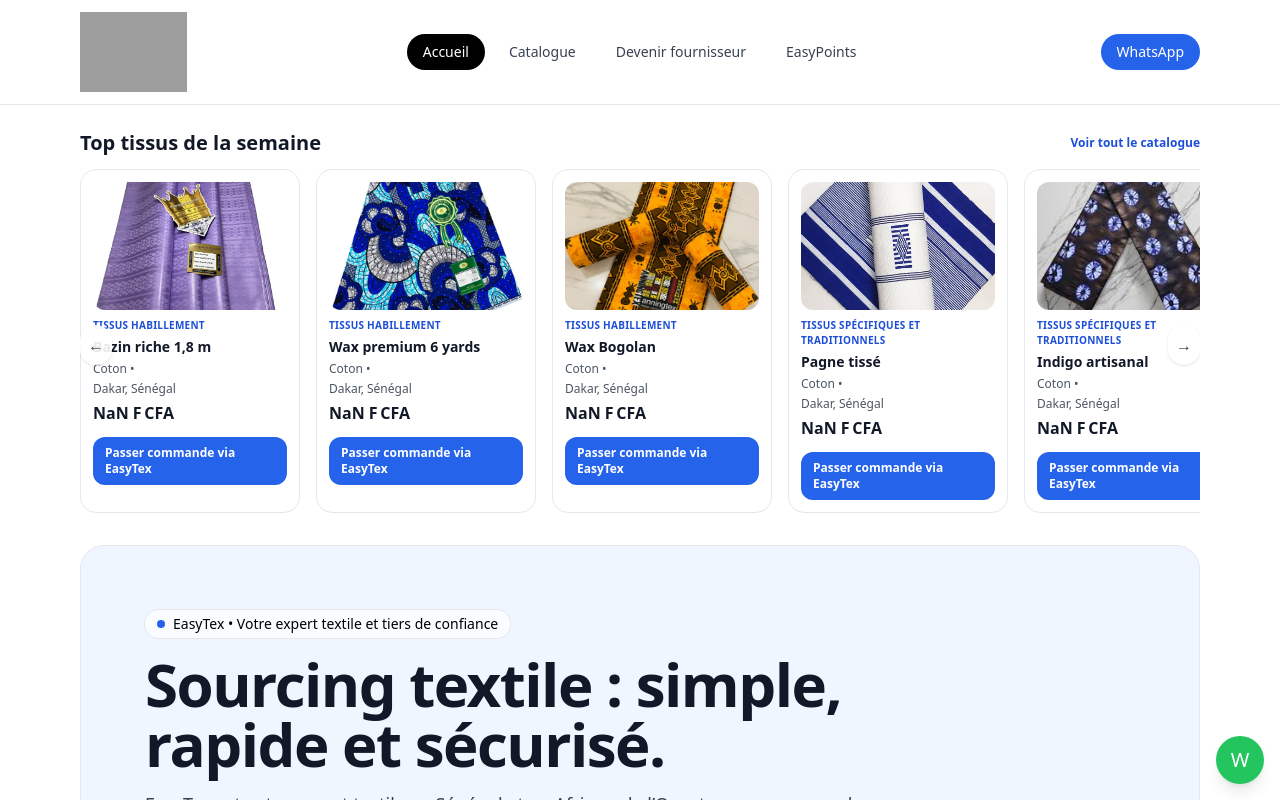
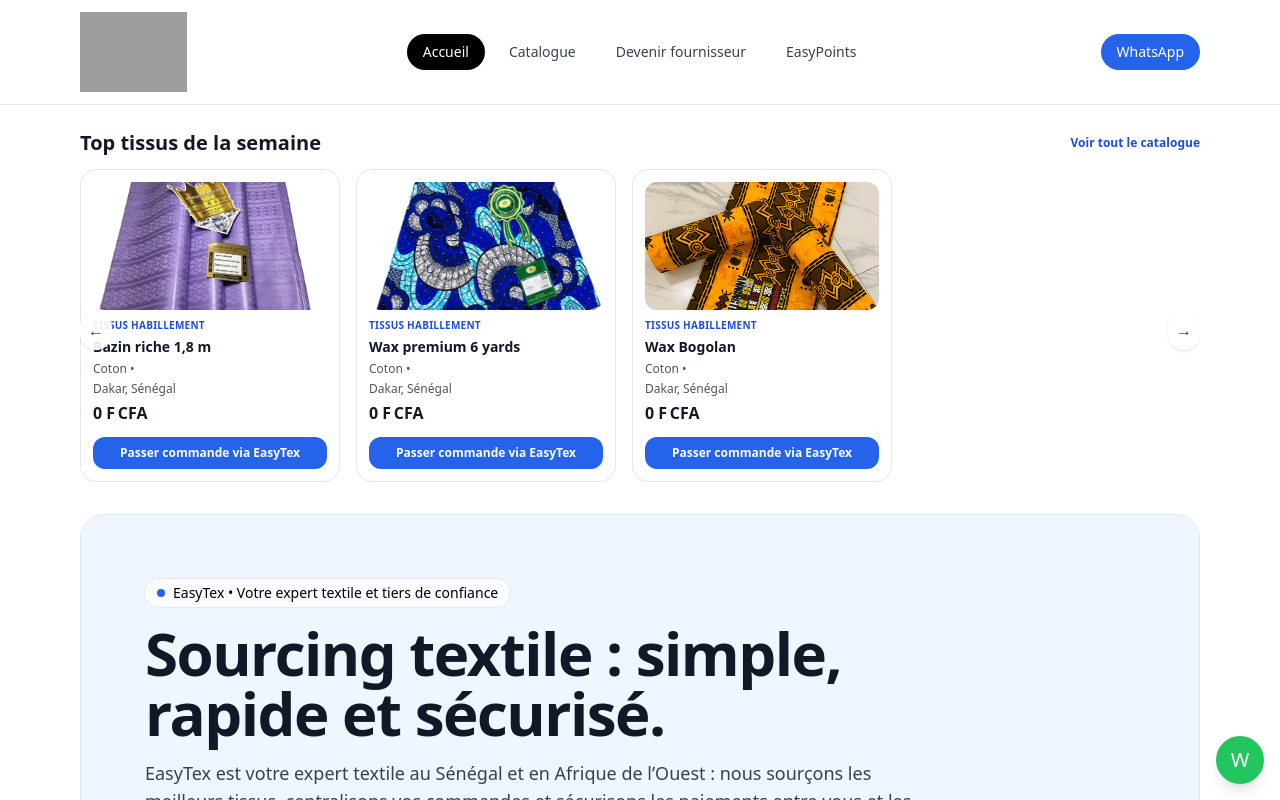
Before and after one commit to Ruth-Ya/easytex-mvp, a React (Vite) app: page / in a window 1280 px wide. Shown: the top 800 px of the page. Built offline with nearby package versions, Linux system fonts and the light colour scheme; grey boxes are pictures that could not be loaded.

Commit message:
Update App.jsx

```diff
--- a/src/App.jsx
+++ b/src/App.jsx
@@ -36,12 +36,16 @@ const DEMO_PRODUCTS = [
   category: "Tissus habillement",
   type: "Bazin",
   color: "Plusieurs couleurs",
-    priceLabel: "sur demande",
+  priceLabel: "Sur demande",
+  price: null,
   material: "Coton",
-    images: ["/catalog/habillement/bazin/TX-BAZ-001/1.jpg", "/catalog/habillement/bazin/TX-BAZ-001/2.jpg"],
+  images: [
+    "/catalog/habillement/bazin/TX-BAZ-001/1.jpg",
+    "/catalog/habillement/bazin/TX-BAZ-001/2.jpg"
+  ],
   featured: true,
   supplierCity: "Dakar",
-    supplierCountry: "Sénégal",
+  supplierCountry: "Sénégal"
 },
 {
   id: "TX-WAX-001",
@@ -49,12 +53,16 @@ const DEMO_PRODUCTS = [
   category: "Tissus habillement",
   type: "Wax",
   color: "Plusieurs couleurs",
-    priceLabel: "sur demande",
+  priceLabel: "Sur demande",
+  price: null,
   material: "Coton",
-    images: ["/catalog/habillement/wax/TX-WAX-001/1.jpg", "/catalog/habillement/wax/TX-WAX-001/2.jpg"],
+  images: [
+    "/catalog/habillement/wax/TX-WAX-001/1.jpg",
+    "/catalog/habillement/wax/TX-WAX-001/2.jpg"
+  ],
   featured: true,
   supplierCity: "Dakar",
-    supplierCountry: "Sénégal",
+  supplierCountry: "Sénégal"
 },
 {
   id: "TX-ANN-001",
@@ -62,91 +70,35 @@ const DEMO_PRODUCTS = [
   category: "Tissus habillement",
   type: "Wax",
   color: "Plusieurs couleurs",
-    priceLabel: "sur demande",
+  priceLabel: "Sur demande",
+  price: null,
   material: "Coton",
-    images: ["/catalog/habillement/anningtex/TX-ANN-001/1.jpeg", "/catalog/habillement/anningtex/TX-ANN-001/2.jpeg", "/catalog/habillement/anningtex/TX-ANN-001/3.jpeg", "/catalog/habillement/anningtex/TX-ANN-001/4.jpeg", "/catalog/habillement/anningtex/TX-ANN-001/5.jpeg", "/catalog/habillement/anningtex/TX-ANN-001/6.jpeg", "/catalog/habillement/anningtex/TX-ANN-001/7.jpeg", "/catalog/habillement/anningtex/TX-ANN-001/8.jpeg", "/catalog/habillement/anningtex/TX-ANN-001/9.jpeg", "/catalog/habillement/anningtex/TX-ANN-001/10.jpeg", "/catalog/habillement/anningtex/TX-ANN-001/11.jpeg", "/catalog/habillement/anningtex/TX-ANN-001/12.jpeg", "/catalog/habillement/anningtex/TX-ANN-001/13.jpeg", "/catalog/habillement/anningtex/TX-ANN-001/14.jpeg", "/catalog/habillement/anningtex/TX-ANN-001/15.jpeg", "/catalog/habillement/anningtex/TX-ANN-001/16.jpeg", "/catalog/habillement/anningtex/TX-ANN-001/17.jpeg", "/catalog/habillement/anningtex/TX-ANN-001/18.jpeg", "/catalog/habillement/anningtex/TX-ANN-001/19.jpeg", "/catalog/habillement/anningtex/TX-ANN-001/20.jpeg"],
+  images: [
+    "/catalog/habillement/anningtex/TX-ANN-001/1.jpeg",
+    "/catalog/habillement/anningtex/TX-ANN-001/2.jpeg",
+    "/catalog/habillement/anningtex/TX-ANN-001/3.jpeg",
+    "/catalog/habillement/anningtex/TX-ANN-001/4.jpeg",
+    "/catalog/habillement/anningtex/TX-ANN-001/5.jpeg",
+    "/catalog/habillement/anningtex/TX-ANN-001/6.jpeg",
+    "/catalog/habillement/anningtex/TX-ANN-001/7.jpeg",
+    "/catalog/habillement/anningtex/TX-ANN-001/8.jpeg",
+    "/catalog/habillement/anningtex/TX-ANN-001/9.jpeg",
+    "/catalog/habillement/anningtex/TX-ANN-001/10.jpeg",
+    "/catalog/habillement/anningtex/TX-ANN-001/11.jpeg",
+    "/catalog/habillement/anningtex/TX-ANN-001/12.jpeg",
+    "/catalog/habillement/anningtex/TX-ANN-001/13.jpeg",
+    "/catalog/habillement/anningtex/TX-ANN-001/14.jpeg",
+    "/catalog/habillement/anningtex/TX-ANN-001/15.jpeg",
+    "/catalog/habillement/anningtex/TX-ANN-001/16.jpeg",
+    "/catalog/habillement/anningtex/TX-ANN-001/17.jpeg",
+    "/catalog/habillement/anningtex/TX-ANN-001/18.jpeg",
+    "/catalog/habillement/anningtex/TX-ANN-001/19.jpeg",
+    "/catalog/habillement/anningtex/TX-ANN-001/20.jpeg"
+  ],
   featured: true,
   supplierCity: "Dakar",
-    supplierCountry: "Sénégal",
-  },
-  {
-    id: "p4",
-    name: "Pagne tissé",
-    category: "Tissus spécifiques et traditionnels",
-    type: "Tissé",
-    color: "Multicolore",
-    priceLabel: "sur demande",
-    material: "Coton",
-    images: ["/p4-1.jpg", "/p4-2.jpg"],
-    featured: true,
-    supplierCity: "Dakar",
-    supplierCountry: "Sénégal",
-  },
-  {
-    id: "p5",
-    name: "Indigo artisanal",
-    category: "Tissus spécifiques et traditionnels",
-    type: "Indigo",
-    color: "Indigo profond",
-    priceLabel: "sur demande",
-    material: "Coton",
-    images: ["/p5-1.jpg", "/p5-2.jpg"],
-    featured: true,
-    supplierCity: "Dakar",
-    supplierCountry: "Sénégal",
-  },
-  {
-    id: "p6",
-    name: "Toile épaisse ameublement",
-    category: "Tissus Ameublement et Décoration",
-    type: "Toile",
-    color: "Beige",
-    priceLabel: "sur demande",
-    material: "Polyester",
-    images: ["/p6-1.jpg", "/p6-2.jpg"],
-    featured: true,
-    supplierCity: "Dakar",
-    supplierCountry: "Sénégal",
-  },
-  {
-    id: "p7",
-    name: "Velours jacquard canapé",
-    category: "Tissus Ameublement et Décoration",
-    type: "Velours",
-    color: "Vert bouteille",
-    priceLabel: "sur demande",
-    material: "Mélange",
-    images: ["/p7-1.jpg", "/p7-2.jpg"],
-    featured: false,
-    supplierCity: "Dakar",
-    supplierCountry: "Sénégal",
-  },
-  {
-    id: "p8",
-    name: "Éponge serviettes hôtel",
-    category: "Tissus Maison et Linge",
-    type: "Éponge",
-    color: "Blanc",
-    priceLabel: "sur demande",
-    material: "Coton",
-    images: ["/p8-1.jpg", "/p8-2.jpg"],
-    featured: false,
-    supplierCity: "Dakar",
-    supplierCountry: "Sénégal",
-  },
-  {
-    id: "p9",
-    name: "Drap housse percale",
-    category: "Tissus Maison et Linge",
-    type: "Percale",
-    color: "Gris clair",
-    priceLabel: "sur demande",
-    material: "Coton",
-    images: ["/p9-1.jpg", "/p9-2.jpg"],
-    featured: false,
-    supplierCity: "Dakar",
-    supplierCountry: "Sénégal",
-  },
+  supplierCountry: "Sénégal"
+}
 ];
 
 /* -----------------------------------------------------------
```
Lines whose indentation alone changed are shown as unchanged.
